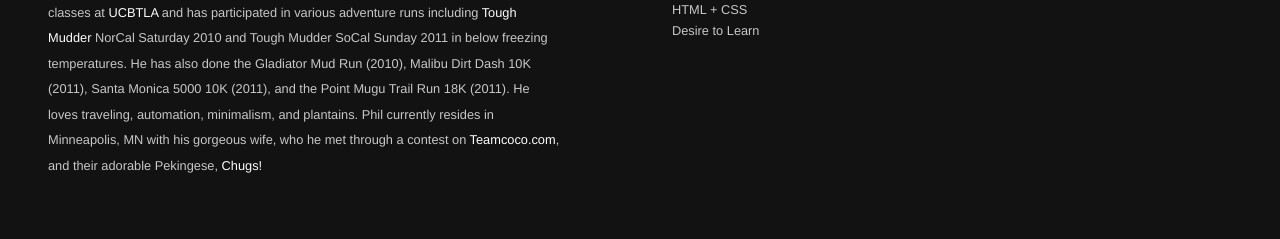
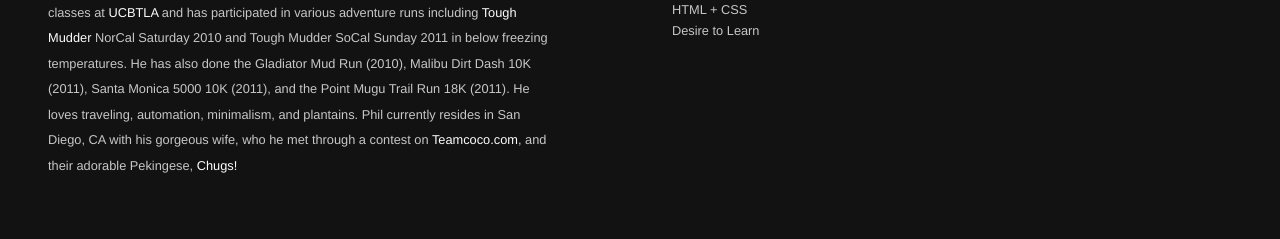
Before and after one commit to philtobias/philtobias.net, a Jekyll site: the page built from index.html, in a window 1280 px wide. Shown: the part 1762-2001 px from the top of the page. Built offline with Jekyll 4.4.1, drawn with Linux system fonts in a browser that asks for light colours.

Commit message:
fix gitignore

```diff
--- a/index.html
+++ b/index.html
@@ -21,7 +21,7 @@ layout: default
         </p>
         <p>Phil Tobias received his master's degree in Computer Science at Kutztown University of Pennsylvania and moved to Los Angeles, CA immediately following graduation. Over the next few years, he was employed at <a href="//tbwa.com" target="_blank">TBWA Worldwide</a>, <a href="//projeqt.com" target="_blank">Projeqt</a>, <a href="//tbwachiatday.com" target="_blank">TBWA\Chiat\Day</a>, and <a href="//blitzagency" target="_blank">BLITZ Agency</a> where he worked on the digital accounts for <i>Activision</i>, <i>Adobe</i>, <i>Disney</i>, <i>FX Networks</i>, <i>G4TV</i>, <i>McDonald's</i>, <i>Michelin</i>, <i>Microsoft</i>, <i>Naked Juice</i>, <i>Nissan</i>, <i>Starbucks</i>, and <i>Warner Bros</i></a>.</p>
 
-        <p>In his free time, he enjoys a biking around town, hiking, and playing drums. He has taken classes at <a href="//www.ucbtheatre.com/" target="_blank">UCBTLA</a> and has participated in various adventure runs including <a href="//toughmudder.com/" target="_blank">Tough Mudder</a> NorCal Saturday 2010 and Tough Mudder SoCal Sunday 2011 in below freezing temperatures. He has also done the Gladiator Mud Run (2010), Malibu Dirt Dash 10K (2011), Santa Monica 5000 10K (2011), and the Point Mugu Trail Run 18K (2011). He loves traveling, automation, minimalism, and plantains. Phil currently resides in Minneapolis, MN with his gorgeous wife, who he met through a contest on <a href="//teamcoco.com" target="_blank">Teamcoco.com</a>, and their adorable Pekingese, <a href="//instagram.com/chugbunny/" target="_blank">Chugs!</a></p>
+        <p>In his free time, he enjoys a biking around town, hiking, and playing drums. He has taken classes at <a href="//www.ucbtheatre.com/" target="_blank">UCBTLA</a> and has participated in various adventure runs including <a href="//toughmudder.com/" target="_blank">Tough Mudder</a> NorCal Saturday 2010 and Tough Mudder SoCal Sunday 2011 in below freezing temperatures. He has also done the Gladiator Mud Run (2010), Malibu Dirt Dash 10K (2011), Santa Monica 5000 10K (2011), and the Point Mugu Trail Run 18K (2011). He loves traveling, automation, minimalism, and plantains. Phil currently resides in San Diego, CA with his gorgeous wife, who he met through a contest on <a href="//teamcoco.com" target="_blank">Teamcoco.com</a>, and their adorable Pekingese, <a href="//instagram.com/chugbunny/" target="_blank">Chugs!</a></p>
     </div>
     <div class="grid__item">
         <h3>Accolades</h3>
```
Also changed, not shown: 1 other file.
